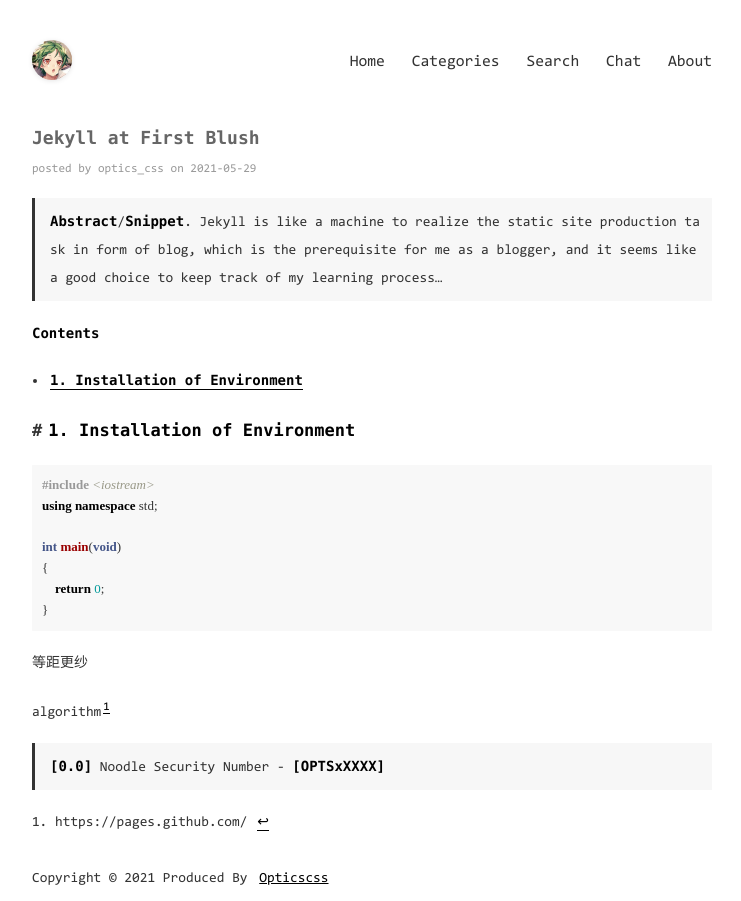
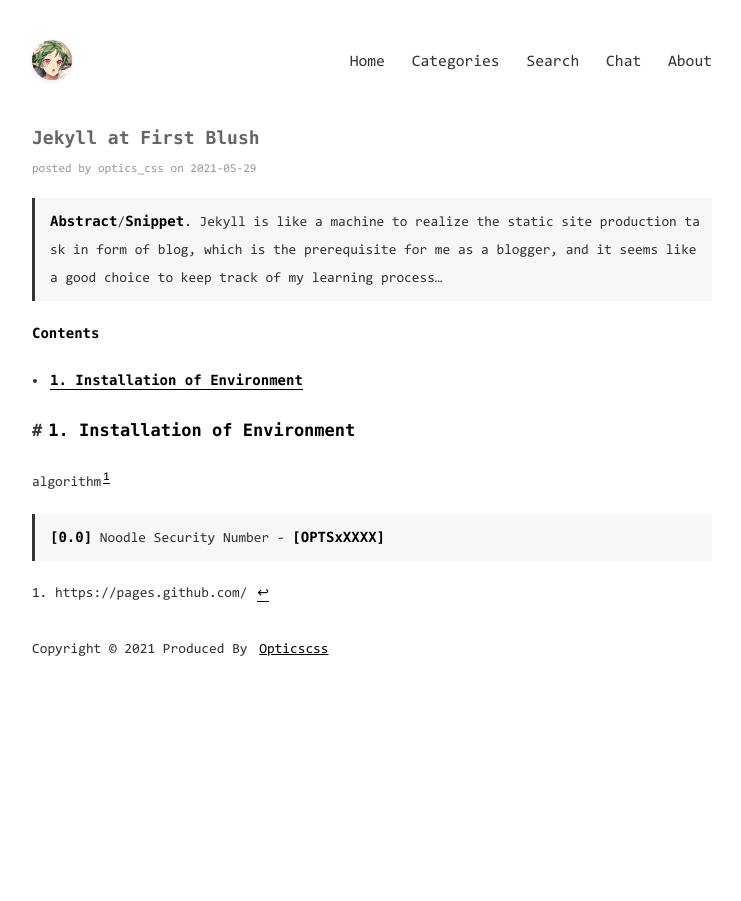
Before and after one commit to Opticcss/Opticcss.github.io, a Jekyll site: the page built from _posts/2021-05-29-Jekyll at First Blush.md, in a window 1280 px wide. Shown: the whole page, without its empty margins (268-1009 px from the left). Built offline with Jekyll 4.4.1, drawn with Linux system fonts in a browser that asks for light colours; some web fonts are replaced; comment, search, counter and statistics services are not loaded.

Commit message:
Update 2021-05-29-Jekyll at First Blush.md

````diff
--- a/_posts/2021-05-29-Jekyll at First Blush.md
+++ b/_posts/2021-05-29-Jekyll at First Blush.md
@@ -17,18 +17,6 @@ tags: [sticky]
 
 
 
-```c++
-#include <iostream>
-using namespace std;
-
-int main(void)
-{
-    return 0;
-}
-```
-
-等距更纱
-
 
 
 algorithm[^1]
````
